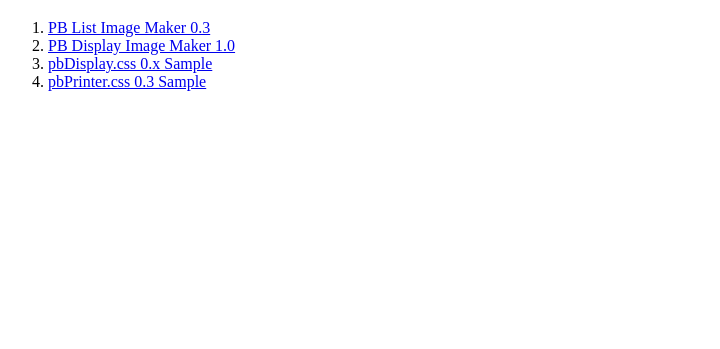
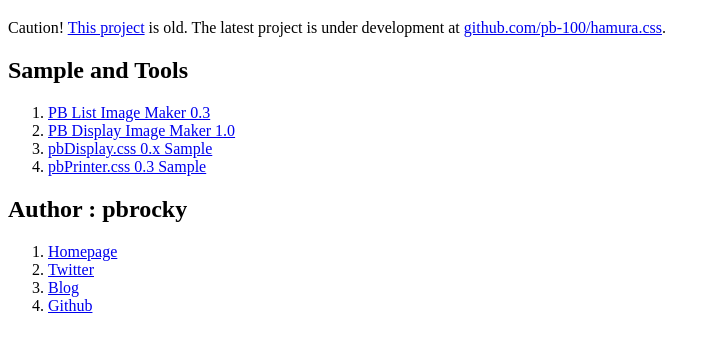
Before and after one commit to pbrocky/pb-100, a plain HTML site: page index.html in a window 1280 px wide. Shown: the part 61-410 px from the top of the page, without its empty margins (0-720 px from the left). Drawn offline with Linux system fonts and the light colour scheme.

Commit message:
Update index.html.

```diff
--- a/index.html
+++ b/index.html
@@ -8,11 +8,24 @@
 </head>
 <body>
 <h1>Old version of CSS library for CASIO PB-100</h1>
+
+<p>Caution! <a href="//github.com/pbrocky/pb-100/">This project</a> is old. The latest project is under development at <a href="//github.com/pb-100/hamura.css">github.com/pb-100/hamura.css</a>.
+
+<h2>Sample and Tools</h2>
+
 <ol>
 <li><a href="pbListImageMaker/0.x/">PB List Image Maker 0.3</a>
 <li><a href="pbDisplayImageMaker/1.x/">PB Display Image Maker 1.0</a>
 <li><a href="pbDisplayCSS/0.x/">pbDisplay.css 0.x Sample</a>
 <li><a href="pbPrinter/">pbPrinter.css 0.3 Sample</a>
 </ol>
+
+<h2>Author : pbrocky</h2>
+<ol>
+<li><a href="https://pb-100.ga">Homepage</a>
+<li><a href="https://twitter.com/pbrocky">Twitter</a>
+<li><a href="https://pbrocky.blogspot.com">Blog</a>
+<li><a href="https://github.com/pbrocky">Github</a>
+</ol>
 </body>
 </html>
```
